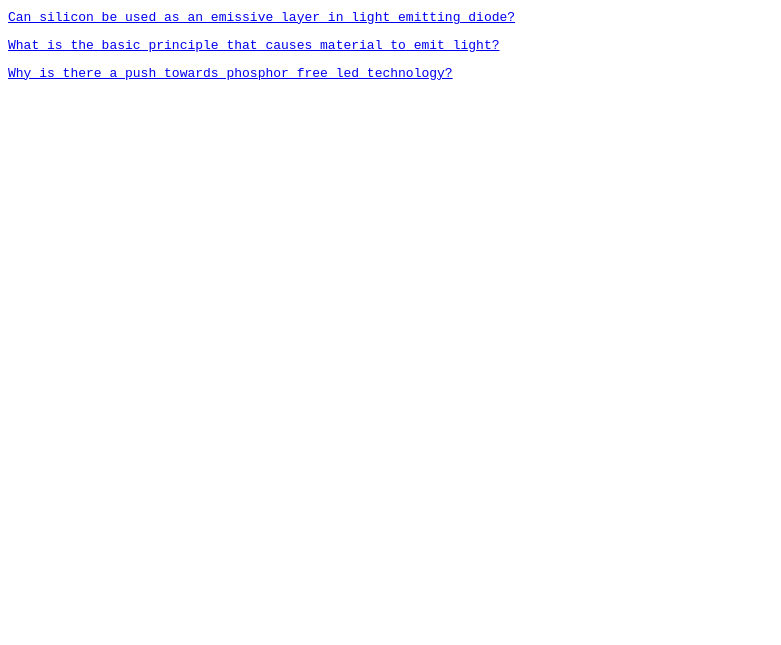
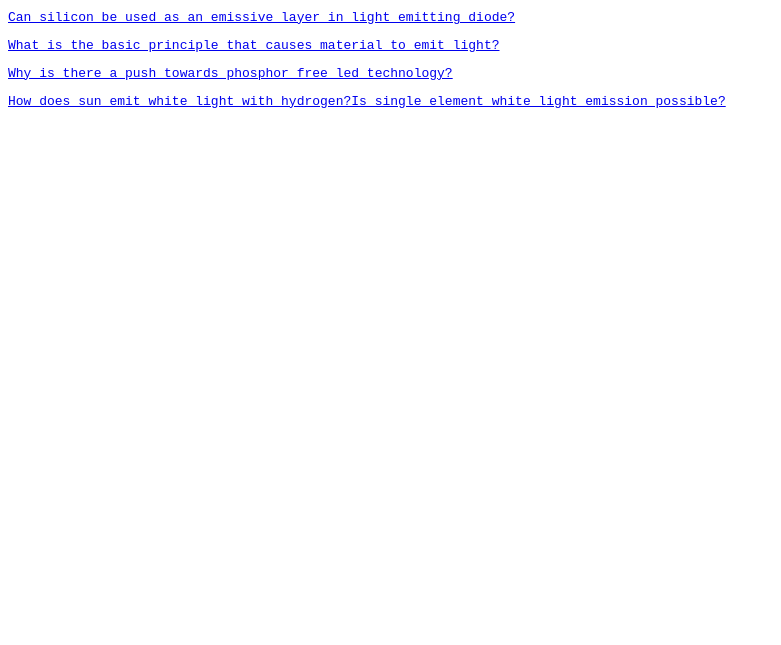
Before and after one commit to reeofficial/reeofficial.github.io, a plain HTML site: page index.html in a window 1280 px wide. Shown: the part 155-800 px from the top of the page, without its empty margins (0-781 px from the left). Drawn offline with Linux system fonts and the light colour scheme.

Commit message:
Update index.html

```diff
--- a/index.html
+++ b/index.html
@@ -65,6 +65,15 @@ Why is there a push towards phosphor free led technology?
 </p>
 
 
+<p>
+
+<a href="/elementalwle.html">
+
+How does sun emit white light with hydrogen?Is single element white light emission possible?
+</a>
+
+
+</p>
 
 
 
```
